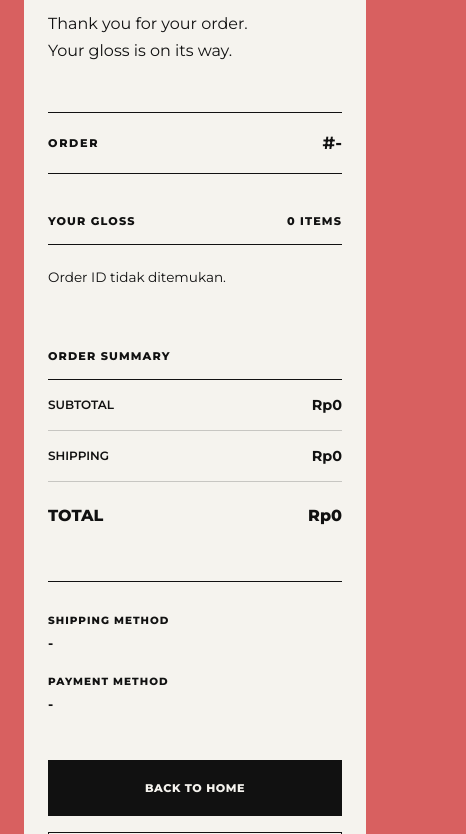
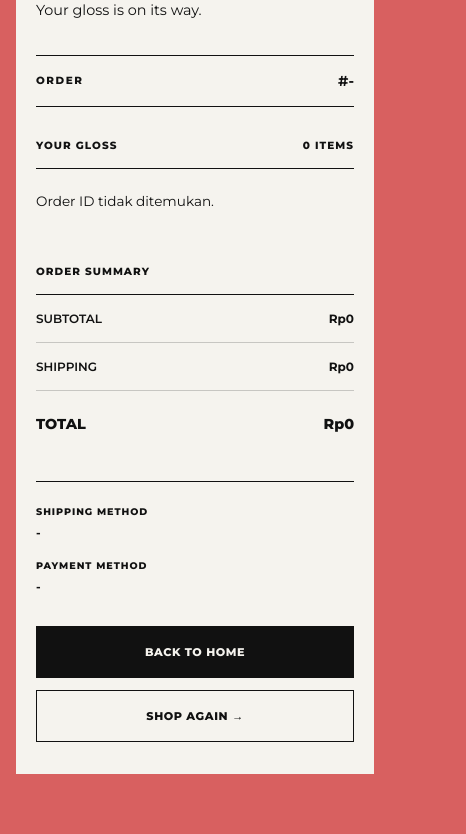
Before and after one commit to yulianadewip/romand-store, a website: page confirmation.html in a window 390 px wide. Shown: the part 242-1076 px from the top of the page, 466 px wide, since content can reach past the window. After the commit the page ends 1032 px from the top, so only its background shows below. Drawn offline with Linux system fonts and the light colour scheme.

Commit message:
Improve responsive layout

```diff
--- a/css/confirmation.css
+++ b/css/confirmation.css
@@ -15,6 +15,13 @@ body {
   font-family: "Montserrat", sans-serif;
   background-color: var(--red);
   color: var(--ink);
+}
+
+html,
+body {
+  width: 100%;
+  max-width: 100%;
+  overflow-x: hidden;
 }
 
 a {
@@ -238,23 +245,118 @@ a {
 
 @media (max-width: 600px) {
   .confirmation-page {
-    padding: 1.5rem;
+    width: 100%;
+    min-height: 100vh;
+
+    display: block;
+
+    padding: 1rem;
   }
 
   .confirmation-card {
-    padding: 2.5rem 1.5rem;
+    width: 100%;
+    max-width: 100%;
+
+    padding: 2rem 1.25rem;
+  }
+
+  .confirmation-card h1 {
+    font-size: clamp(3rem, 15vw, 4.5rem);
+    line-height: 0.85;
+    word-break: normal;
+  }
+
+  .confirmation-message {
+    margin-top: 1.5rem;
+
+    font-size: 0.9rem;
+    line-height: 1.6;
+  }
+
+  .order-number {
+    margin-top: 2rem;
+    padding: 1rem 0;
+  }
+
+  .order-number span {
+    font-size: 0.65rem;
+  }
+
+  .order-number strong {
+    font-size: 0.9rem;
+  }
+
+  .confirmation-section {
+    margin-top: 2rem;
+  }
+
+  .section-heading {
+    font-size: 0.65rem;
+  }
+
+  .order-item {
+    grid-template-columns: minmax(0, 1fr) auto;
+    gap: 0.75rem;
+
+    padding: 1rem 0;
+  }
+
+  .order-item-name {
+    font-size: 0.8rem;
+  }
+
+  .order-item-quantity {
+    font-size: 0.65rem;
+  }
+
+  .order-item-price {
+    font-size: 0.8rem;
+    white-space: nowrap;
+  }
+
+  .summary-row {
+    gap: 1rem;
+  }
+
+  .summary-row span,
+  .summary-row strong {
+    font-size: 0.75rem;
+  }
+
+  .total-row span,
+  .total-row strong {
+    font-size: 0.9rem;
   }
 
   .confirmation-meta {
     grid-template-columns: 1fr;
-    gap: 1.5rem;
+    gap: 1.25rem;
+
+    margin-top: 2rem;
+    padding-top: 1.5rem;
+  }
+
+  .confirmation-meta span {
+    font-size: 0.6rem;
+  }
+
+  .confirmation-meta strong {
+    font-size: 0.75rem;
+
+    overflow-wrap: anywhere;
   }
 
   .confirmation-actions {
     flex-direction: column;
+
+    gap: 0.75rem;
+    margin-top: 2rem;
   }
 
   .confirmation-actions a {
     width: 100%;
+    min-height: 3.25rem;
+
+    padding: 0 1rem;
   }
 }
```
Also changed, not shown: css/bag.css (+36 -2 lines).
